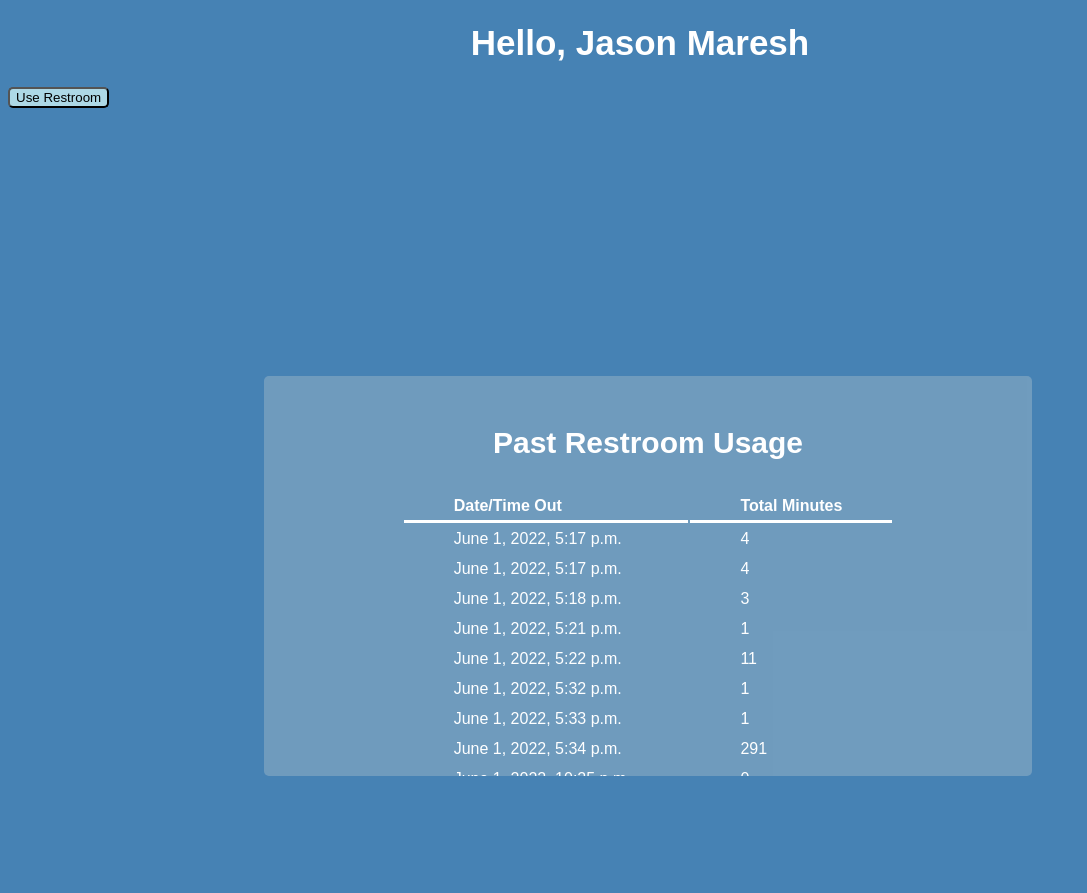
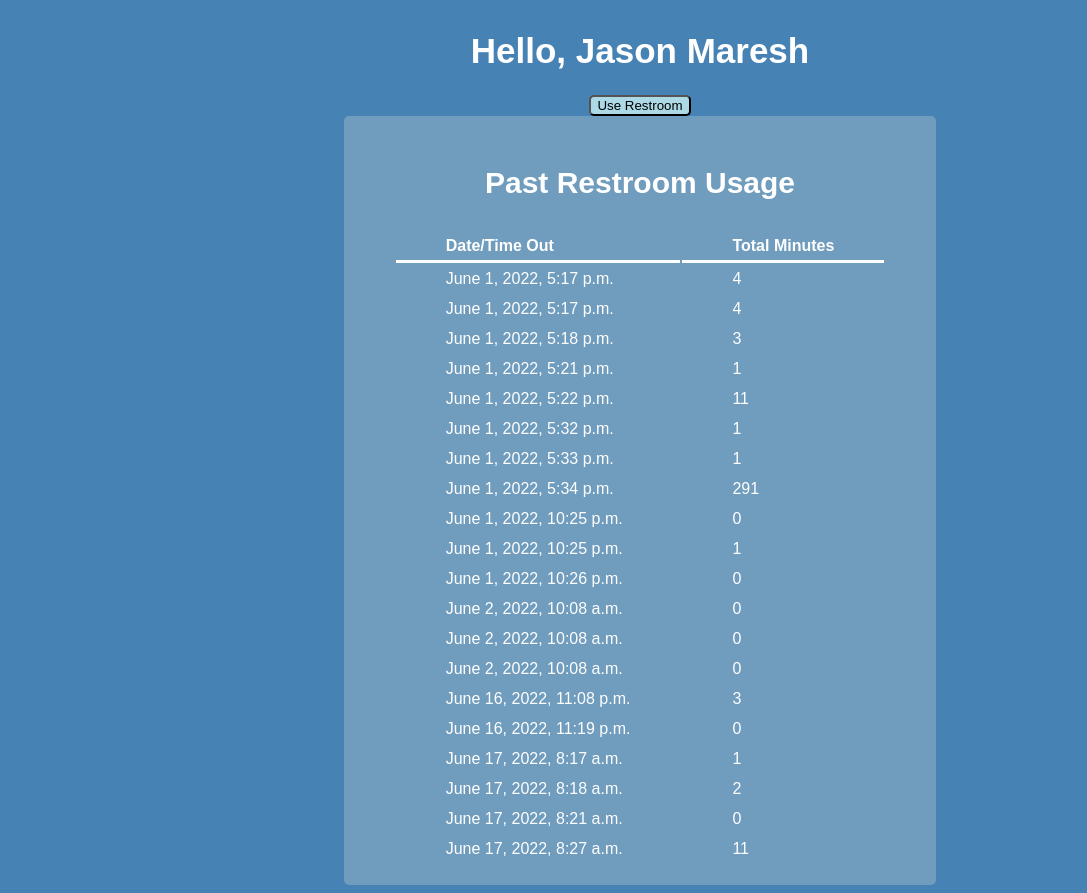
Before and after one commit to mrmaresh/classroom, a Django app: template attendance/templates/select.html in a window 1280 px wide. Shown: the whole page, without its empty margins (0-1087 px from the left). Before the commit the page ends 776 px from the top, so only its background shows below. Run offline with Django 3.2, Linux system fonts and the light colour scheme; the template is opened without the code that fills it: values that come from a table or form of the project are taken from there, others are empty; data comes from the database, SQL or seed files in the repository; some web fonts are replaced.

Commit message:
Sat, Jul 30, 2022, 7:23 PM +00:00

```diff
--- a/attendance/static/select/style.css
+++ b/attendance/static/select/style.css
@@ -9,6 +9,11 @@ body {
     color: white;
     font-family: 'Muli', sans-serif;
     overflow: hidden;
+    display: flex;
+    flex-direction: column;
+    align-items: center;
+    justify-content: center;
+    text-align: center;
 }
 
 
@@ -59,13 +64,11 @@ body {
 }
 
 .form-container {
-    position: absolute;
     background-color: rgba(0,0,0,0.3);
     padding: 0.5% ;
     margin: 3% 20%;
     border-radius: 5px;
     font-size: 10px;
-    width: 60%;
     display: flex;
     flex-direction: column;
     align-items: center;
@@ -84,16 +87,14 @@ body {
 
 
 .restroom-usage-container {
-    position: absolute;
+
     background-color: rgba(210,215,211,.3);
     padding: 20px 50px;
     margin: 0 20%;
-    height: 50vh;
-    width: 60%;
     text-align: left;
     overflow: auto;
     border-radius: 5px;
-    bottom: 3%;
+
 }
 
 
```
